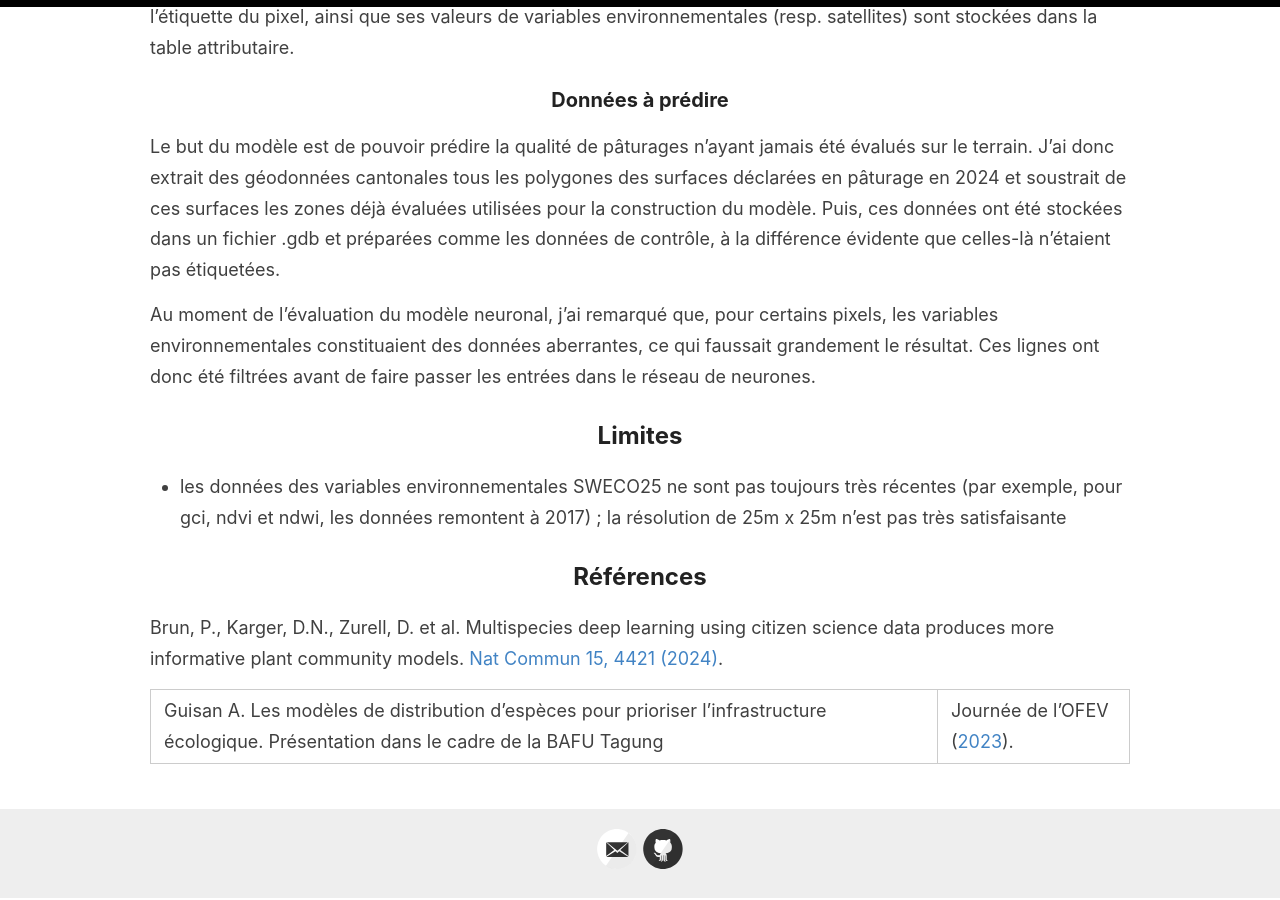
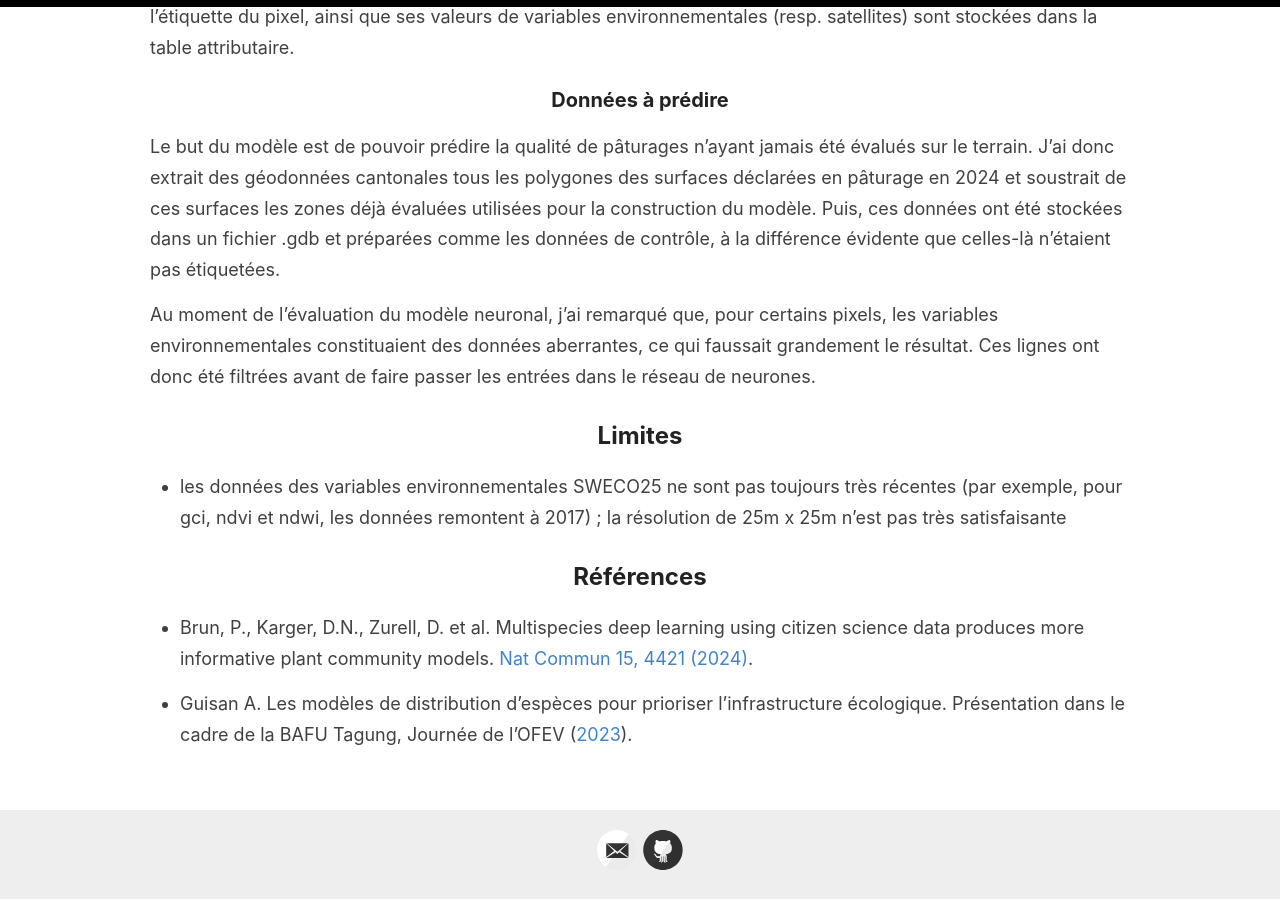
Before and after one commit to sca-opdir/sber-biodiversite-ml-prediction, a Jekyll site: the page built from _pages/data.md, in a window 1280 px wide and 900 px high, scrolled down 2848 px. Built offline with Jekyll 4.4.1, drawn with Linux system fonts in a browser that asks for light colours.

```diff
--- a/_pages/data.md
+++ b/_pages/data.md
@@ -66,6 +66,6 @@ Au moment de l'évaluation du modèle neuronal, j'ai remarqué que, pour certain
 
 ## Références
 
-Brun, P., Karger, D.N., Zurell, D. et al. Multispecies deep learning using citizen science data produces more informative plant community models. [Nat Commun 15, 4421 (2024)](https://doi.org/10.1038/s41467-024-48559-9).
+* Brun, P., Karger, D.N., Zurell, D. et al. Multispecies deep learning using citizen science data produces more informative plant community models. [Nat Commun 15, 4421 (2024)](https://doi.org/10.1038/s41467-024-48559-9).
 
-Guisan A. Les modèles de distribution d'espèces pour prioriser l'infrastructure écologique. Présentation dans le cadre de la BAFU Tagung | Journée de l’OFEV ([2023](https://www.bafu.admin.ch/dam/bafu/fr/dokumente/biodiversitaet/praesentation/referat-antoine-guisan-bafu-tagung-30-11-23.pdf.download.pdf/Les%20mod%C3%A8les%20de%20distribution%20d%27esp%C3%A8ces%20pour%20prioriser%20l%27infrastructure%20%C3%A9cologique.pdf)).
+* Guisan A. Les modèles de distribution d'espèces pour prioriser l'infrastructure écologique. Présentation dans le cadre de la BAFU Tagung, Journée de l’OFEV ([2023](https://www.bafu.admin.ch/dam/bafu/fr/dokumente/biodiversitaet/praesentation/referat-antoine-guisan-bafu-tagung-30-11-23.pdf.download.pdf/Les%20mod%C3%A8les%20de%20distribution%20d%27esp%C3%A8ces%20pour%20prioriser%20l%27infrastructure%20%C3%A9cologique.pdf)).
```
